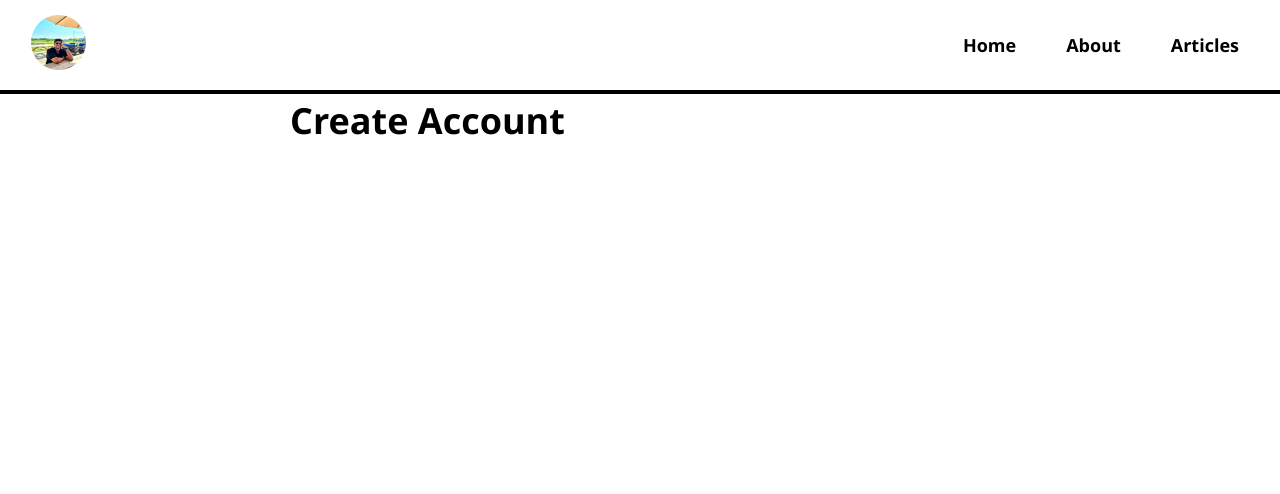
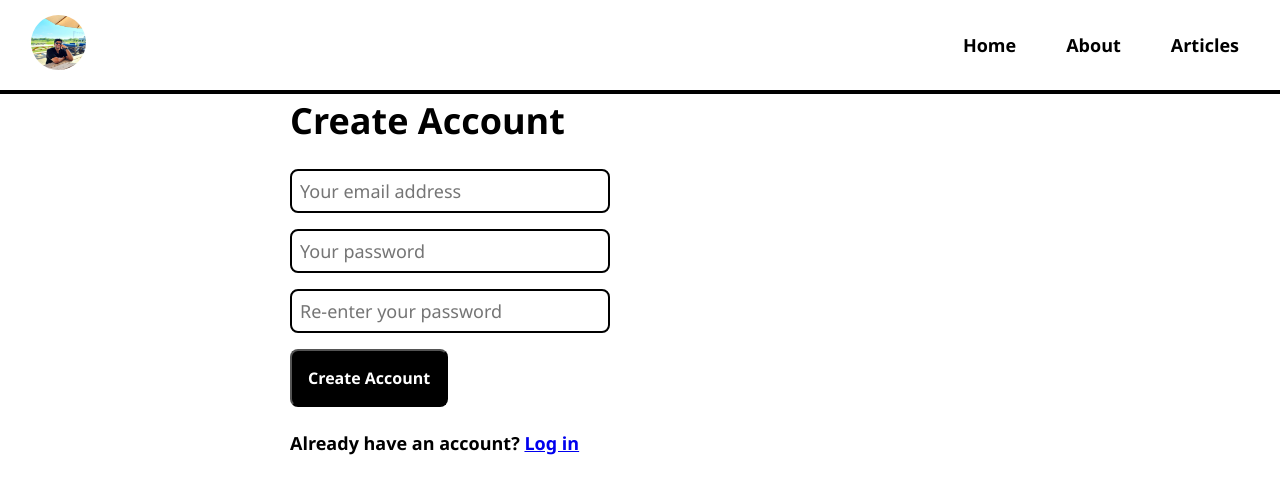
Before and after one commit to RajVenkat20/blog-app, a React (Create React App) app: page /create-account in a window 1280 px wide. Shown: the top 494 px of the page. Built offline with nearby package versions, Linux system fonts and the light colour scheme.

Commit message:
Added code for creating a user account

```diff
--- a/src/pages/CreateAccountPage.js
+++ b/src/pages/CreateAccountPage.js
@@ -1,11 +1,60 @@
 /*
     This page contains the code for creating a user. It makes use of a function component
 */
+import { useState } from 'react';
+import { Link, useNavigate } from 'react-router-dom';
+import { getAuth, createUserWithEmailAndPassword } from 'firebase/auth';
 
 const CreateAccountPage = () => {
+    // Creating state variables for email and password
+    const [email, setEmail] = useState('');
+    const [password, setPassword] = useState('');
+    const [confPassword, setConfPassword] = useState('');
+
+    // Creating an error state variable to display login errors and issues
+    const [error, setError] = useState('');
+
+    // To navigate in the React app programmatically
+    const navigate = useNavigate();
+
+    const createAccount = async () => {
+        try {
+            if( password !== confPassword ) {
+                setError('Password and confirm password do not match');
+                return;
+            }
+
+            // the first arg to the function is a Firebase auth reference, which is the "getAuth()"
+            await createUserWithEmailAndPassword(getAuth(), email, password);
+            navigate('/articles');
+        } catch (e) {
+            setError(e.message);
+        }
+    }
+
     return (
-        <h1>Create Account</h1>
+        <>
+            <h1>Create Account</h1>
+            {error && <p className="error">{error}</p>}
+            <input
+                placeholder="Your email address"
+                value={email}
+                onChange={e => setEmail(e.target.value)} />
+            <input
+                type="password"
+                placeholder="Your password"
+                value={password}
+                onChange={e => setPassword(e.target.value)} />
+            <input
+                type="password"
+                placeholder="Re-enter your password"
+                value={confPassword}
+                onChange={e => setConfPassword(e.target.value)} />
+            <button onClick={createAccount} className="logInButton">Create Account</button>
+            <h4>Already have an account? <Link to="/login">Log in</Link></h4>
+        </>
     );
+
 }
 
 export default CreateAccountPage;
```
